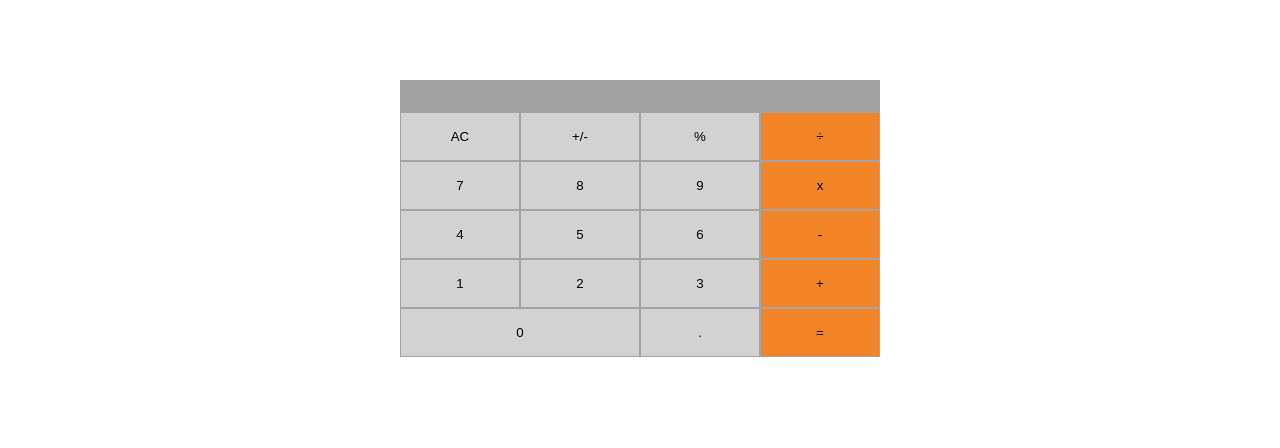
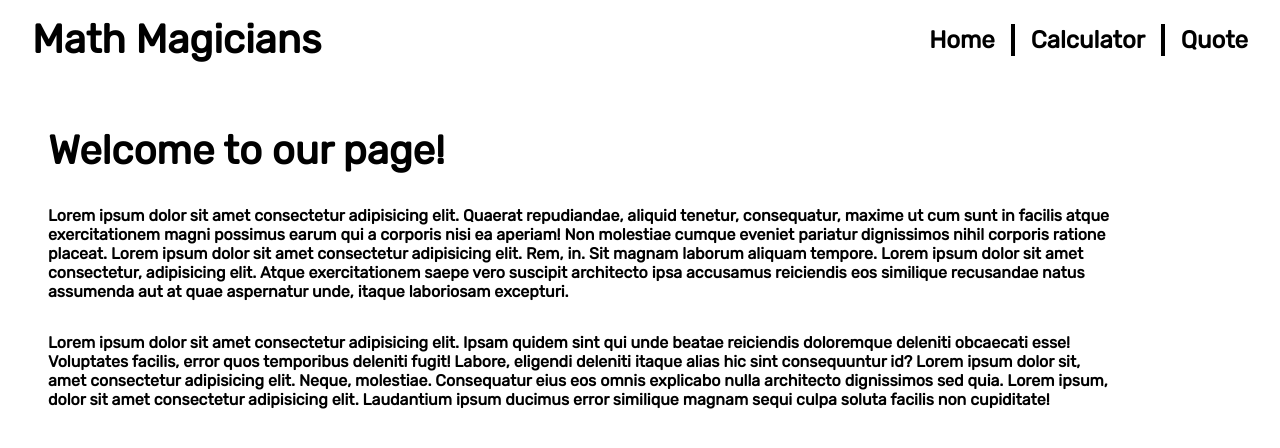
Before and after one commit to muneebulrehman/math-magician, a React (Create React App) app: page / in a window 1280 px wide. Shown: the top 448 px of the page. Built offline with nearby package versions, Linux system fonts and the light colour scheme.

Commit message:
Working on router links

```diff
--- a/src/App.js
+++ b/src/App.js
@@ -1,11 +1,19 @@
 import React from 'react';
-import { BrowserRouter } from 'react-router-dom';
+import { BrowserRouter, Route, Routes } from 'react-router-dom';
 import Calculator from './components/Calculator';
+import Navbar from './UI/Navbar';
+import Home from './UI/Home';
+import Quote from './UI/Quote';
 
 const App = () => (
   <BrowserRouter>
     <div className="app">
-      <Calculator />
+      <Navbar />
+      <Routes>
+        <Route path="/" element={<Home />} />
+        <Route path="/calculator" element={<Calculator />} />
+        <Route path="/quotes" element={<Quote />} />
+      </Routes>
     </div>
   </BrowserRouter>
 );
--- /dev/null
+++ b/src/UI/Home.jsx
@@ -0,0 +1,28 @@
+import React from 'react';
+import classes from './Home.module.css';
+
+const Home = () => (
+  <div className={classes.home}>
+    <h2>Welcome to our page!</h2>
+    <p>
+      Lorem ipsum dolor sit amet consectetur adipisicing elit. Quaerat repudiandae, aliquid tenetur,
+      consequatur, maxime ut cum sunt in facilis atque exercitationem magni possimus earum qui a
+      corporis nisi ea aperiam! Non molestiae cumque eveniet pariatur dignissimos nihil corporis
+      ratione placeat. Lorem ipsum dolor sit amet consectetur adipisicing elit. Rem, in. Sit magnam
+      laborum aliquam tempore. Lorem ipsum dolor sit amet consectetur, adipisicing elit. Atque
+      exercitationem saepe vero suscipit architecto ipsa accusamus reiciendis eos similique
+      recusandae natus assumenda aut at quae aspernatur unde, itaque laboriosam excepturi.
+    </p>
+    <p>
+      Lorem ipsum dolor sit amet consectetur adipisicing elit. Ipsam quidem sint qui unde beatae
+      reiciendis doloremque deleniti obcaecati esse! Voluptates facilis, error quos temporibus
+      deleniti fugit! Labore, eligendi deleniti itaque alias hic sint consequuntur id? Lorem ipsum
+      dolor sit, amet consectetur adipisicing elit. Neque, molestiae. Consequatur eius eos omnis
+      explicabo nulla architecto dignissimos sed quia. Lorem ipsum, dolor sit amet consectetur
+      adipisicing elit. Laudantium ipsum ducimus error similique magnam sequi culpa soluta facilis
+      non cupiditate!
+    </p>
+  </div>
+);
+
+export default Home;
--- /dev/null
+++ b/src/UI/Home.module.css
@@ -0,0 +1,16 @@
+.home {
+  display: flex;
+  flex-direction: column;
+  align-items: flex-start;
+  padding: 3rem;
+  gap: 2rem;
+}
+
+.home h2 {
+  font-size: 2.5rem;
+}
+
+.home p {
+  max-width: 90%;
+  font-weight: bold;
+}
--- /dev/null
+++ b/src/UI/Navbar.jsx
@@ -0,0 +1,16 @@
+import React from 'react';
+import classes from './Navbar.module.css';
+
+const Navbar = () => (
+  <nav className={classes.navbar}>
+    <h1>Math Magicians</h1>
+    <ul>
+      <li>Home</li>
+      <div className={classes.vl} />
+      <li>Calculator</li>
+      <div className={classes.vl} />
+      <li>Quote</li>
+    </ul>
+  </nav>
+);
+export default Navbar;
--- /dev/null
+++ b/src/UI/Navbar.module.css
@@ -0,0 +1,26 @@
+.navbar {
+  display: flex;
+  justify-content: space-between;
+  padding: 1rem 2rem;
+}
+
+.navbar h1 {
+  font-size: 2.5rem;
+}
+.navbar ul {
+  display: flex;
+  gap: 1rem;
+  font-size: 1.5rem;
+  list-style-type: none;
+  font-weight: bold;
+  align-items: center;
+}
+.navbar ul li {
+  cursor: pointer;
+}
+
+.vl {
+  height: 2rem;
+  width: 4px;
+  background-color: black;
+}
--- /dev/null
+++ b/src/UI/Quote.jsx
@@ -0,0 +1,13 @@
+import React from 'react';
+import classes from './Quote.module.css';
+
+const Quote = () => (
+  <div className={classes.quote}>
+    <h2>
+      Mathematics is not about numbers, equations, computations, or algorithms: it is about
+      understanding. -William paul Thurston
+    </h2>
+  </div>
+);
+
+export default Quote;
--- /dev/null
+++ b/src/UI/Quote.module.css
@@ -0,0 +1,11 @@
+.quote {
+  display: flex;
+  height: 80vh;
+  justify-content: center;
+  align-items: center;
+  padding: 0 4rem;
+}
+
+.quote h2 {
+  width: 60%;
+}
--- a/src/components/Calculator.css
+++ b/src/components/Calculator.css
@@ -1,6 +1,9 @@
 .calculator {
   display: flex;
   flex-direction: column;
+  justify-content: flex-end;
+  padding: 5rem;
+  width: 50%;
 }
 
 .input {
--- a/src/components/Calculator.js
+++ b/src/components/Calculator.js
@@ -39,6 +39,8 @@ const Calculator = () => {
   const { total, next, operation } = state;
 
   return (
+    <div className="wrapper">
+      <h2>Let's do some math!</h2>
       <section className="calculator">
         {total ? (
           <div className="input">{`${total} ${operation ?? ''} ${next ?? ''}`}</div>
@@ -52,14 +54,13 @@ const Calculator = () => {
               key={btn}
               name={btn}
               className={`btn ${operations.includes(btn) ? 'operations' : ''}
-           ${btn === '0' ? 'span-large' : ''}`}
-            onClick={handleClick}
-          >
+           ${btn === '0' ? 'span-large' : ''}`} onClick={handleClick}>
               {btn}
             </button>
           ))}
         </div>
       </section>
+    </div>
   );
 };
 
--- a/src/index.css
+++ b/src/index.css
@@ -1,3 +1,5 @@
+@import url('https://fonts.googleapis.com/css2?family=Rubik&display=swap');
+
 *,
 *::after,
 *::before {
@@ -12,7 +14,5 @@ button {
 }
 
 .app {
-  padding: 5rem;
-  max-width: 50%;
-  margin: 0 auto;
+  font-family: 'Rubik', sans-serif;
 }
```
Lines whose indentation alone changed are shown as unchanged.
